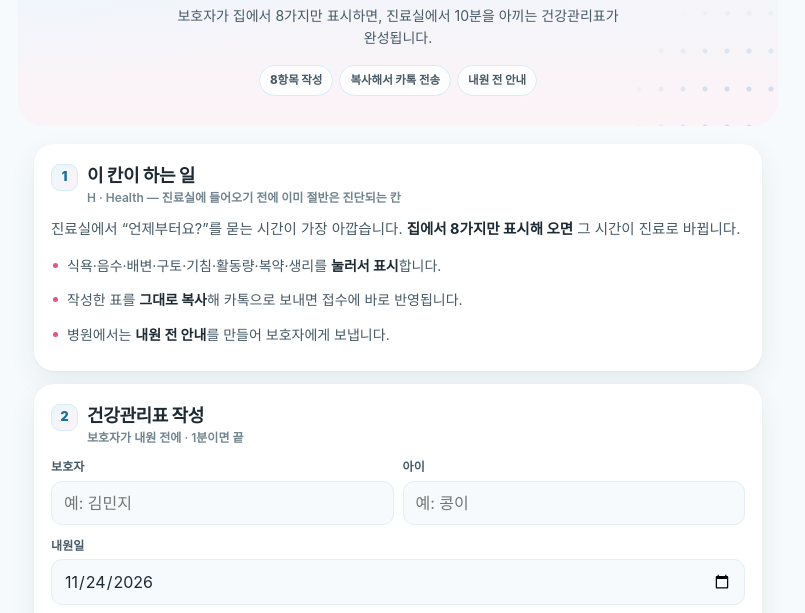
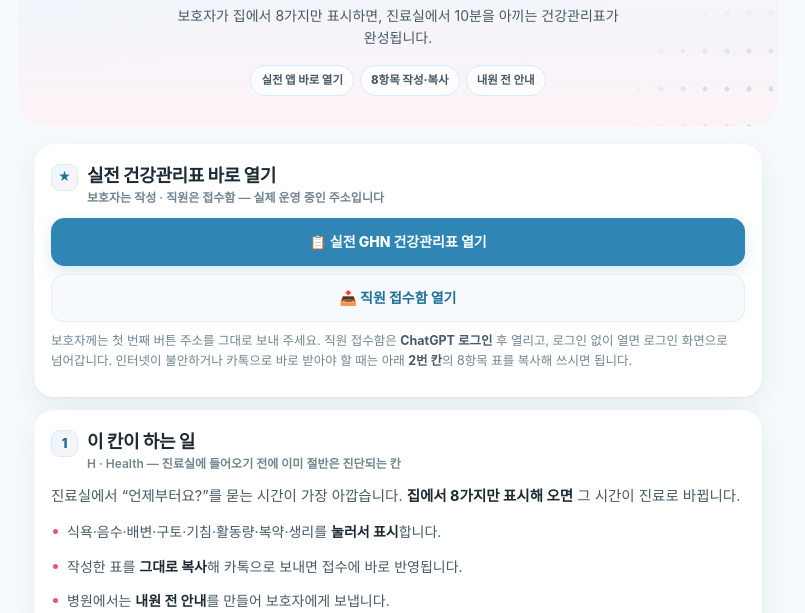
Before and after one commit to t01051327575-bit/petmate-guide, a plain HTML site: page ghn.html in a window 1280 px wide. Shown: the part 180-793 px from the top of the page, without its empty margins (242-1047 px from the left). Drawn offline with Linux system fonts and the light colour scheme.

Commit message:
GHN: link the live health-check app and staff inbox at the top (keep in-page 8-item sheet)

```diff
--- a/ghn.html
+++ b/ghn.html
@@ -31,8 +31,17 @@
     </div>
     <h1>내원 전 건강관리표</h1>
     <p>보호자가 집에서 8가지만 표시하면, 진료실에서 10분을 아끼는 건강관리표가 완성됩니다.</p>
-    <div class="marks"><span>8항목 작성</span><span>복사해서 카톡 전송</span><span>내원 전 안내</span></div>
+    <div class="marks"><span>실전 앱 바로 열기</span><span>8항목 작성·복사</span><span>내원 전 안내</span></div>
   </header>
+
+  <section class="card" id="liveApp">
+    <div class="sec-head"><span class="num">★</span><h2>실전 건강관리표 바로 열기<small>보호자는 작성 · 직원은 접수함 — 실제 운영 중인 주소입니다</small></h2></div>
+    <div class="btns">
+      <a class="btn solid wide" id="openLiveSheet" href="https://pet-previsit-checklist.t01051327575.chatgpt.site" target="_blank" rel="noopener">📋 실전 GHN 건강관리표 열기</a>
+      <a class="btn ghost wide" id="openStaffInbox" href="https://pet-previsit-checklist.t01051327575.chatgpt.site/staff" target="_blank" rel="noopener">📥 직원 접수함 열기</a>
+    </div>
+    <p class="note">보호자께는 첫 번째 버튼 주소를 그대로 보내 주세요. 직원 접수함은 <b>ChatGPT 로그인</b> 후 열리고, 로그인 없이 열면 로그인 화면으로 넘어갑니다. 인터넷이 불안하거나 카톡으로 바로 받아야 할 때는 아래 <b>2번 칸</b>의 8항목 표를 복사해 쓰시면 됩니다.</p>
+  </section>
 
   <section class="card">
     <div class="sec-head"><span class="num">1</span><h2>이 칸이 하는 일<small>H · Health — 진료실에 들어오기 전에 이미 절반은 진단되는 칸</small></h2></div>
```
